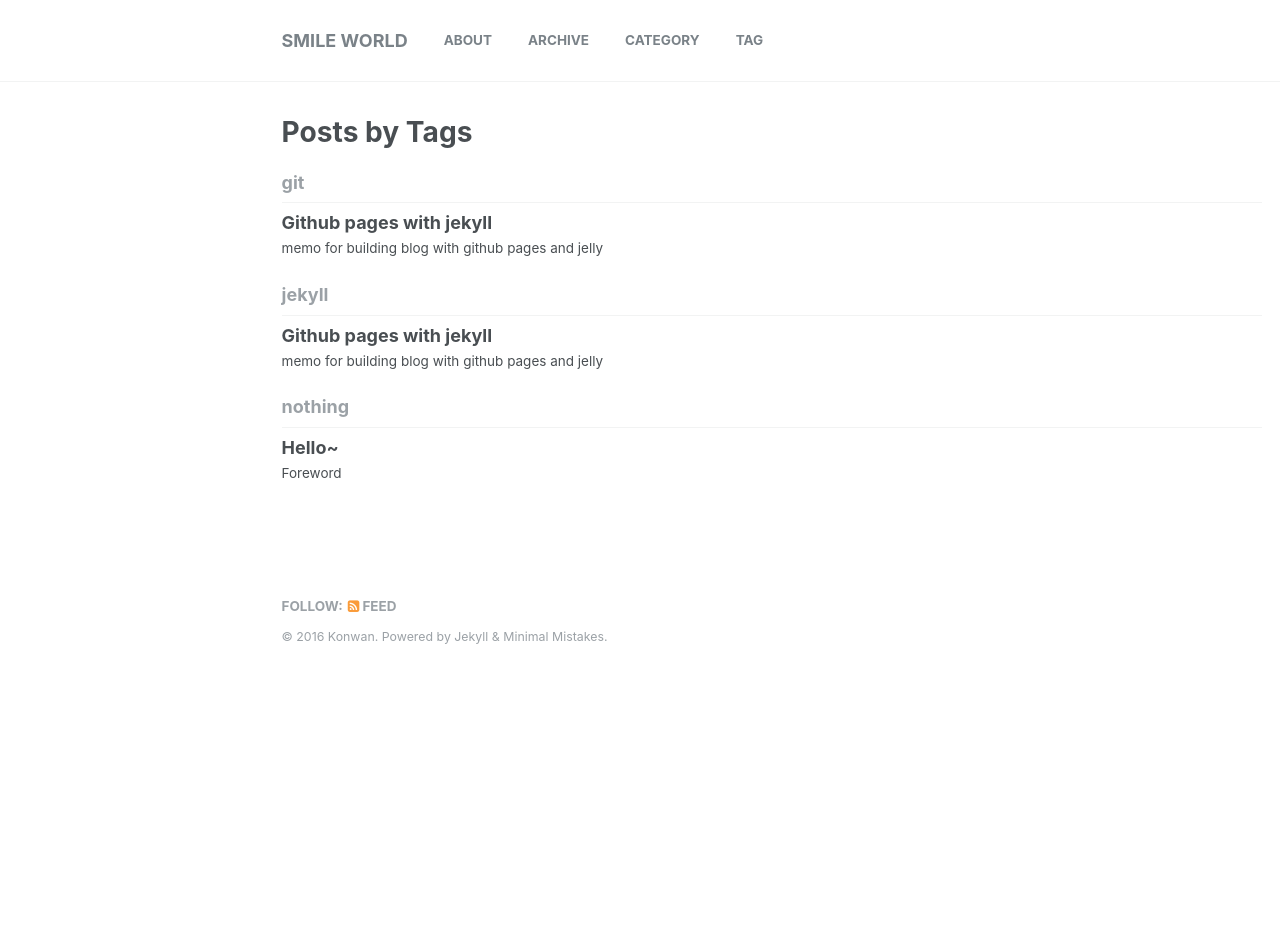
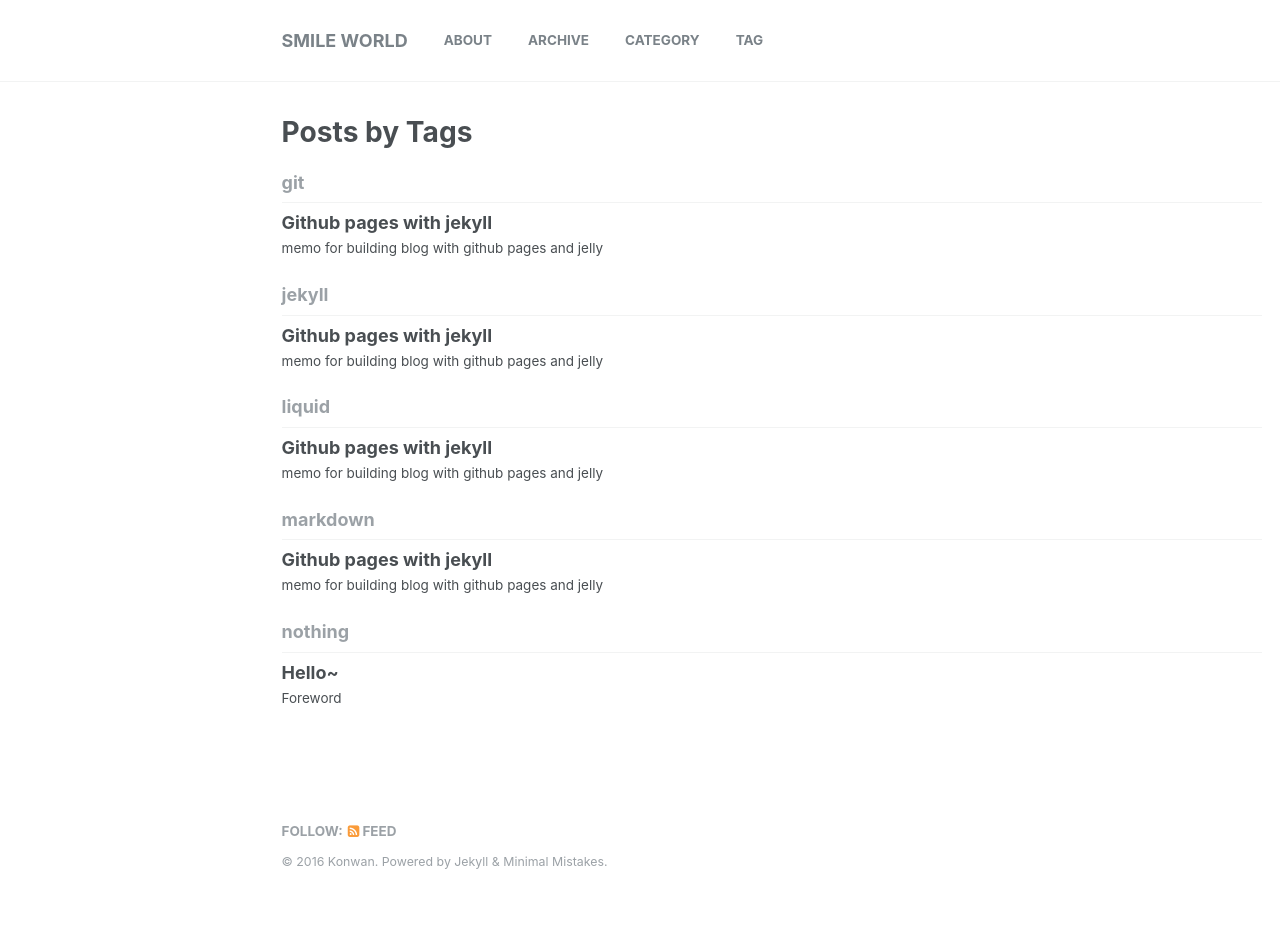
Before and after one commit to konwan/hi, a Jekyll site: the page built from _pages/tag-archive.html, in a window 1280 px wide. Built offline with Jekyll 4.4.1, drawn with Linux system fonts in a browser that asks for light colours; before the commit the page ends 900 px from its top, so only the background shows below that.

Commit message:
Update 2016-05-31-ghpages-jekyll-blog.md

```diff
--- a/_posts/2016-05-31-ghpages-jekyll-blog.md
+++ b/_posts/2016-05-31-ghpages-jekyll-blog.md
@@ -8,6 +8,8 @@ categories:
 tags:
   - jekyll
   - git
+  - liquid
+  - markdown
 ---
 
 
@@ -82,9 +84,12 @@ online editor [Md Edit]
 * use html     : \`\`\` html / sh
 
 
+
 [GitHub Pages]:     https://pages.github.com/
 [Jekyll]:           https://jekyllrb.com/
+[Jekyll Doc]:       http://jekyllcn.com/docs/templates/
 [Jekyll Sites]:     https://github.com/mojombo/jekyll/wiki/Sites
 [Jekyll Bootstrap]: http://jekyllbootstrap.com/
 [Md Edit]:          http://dillinger.io/
 [MadeMistakes]:     https://mademistakes.com/work/
+[Liquid]:           https://github.com/Shopify/liquid/wiki/Liquid-for-Designers
```
